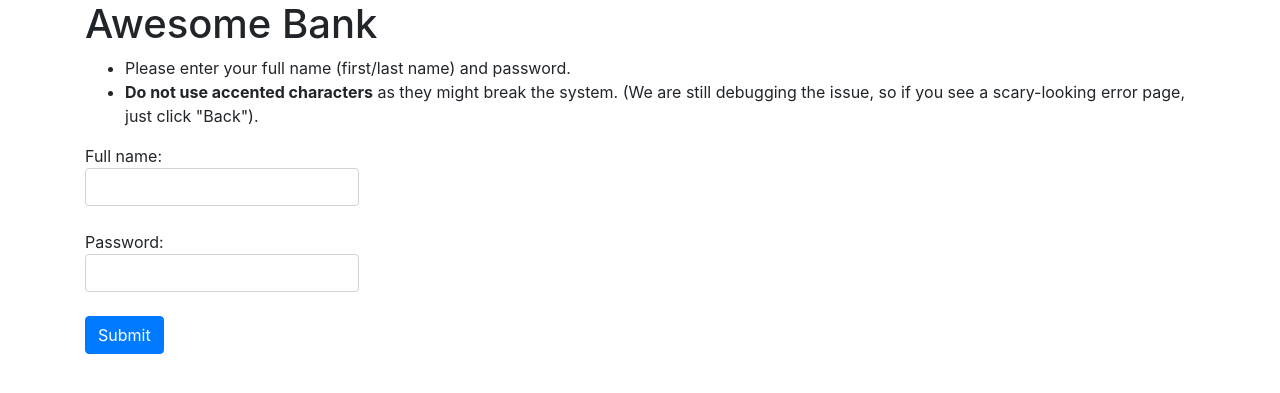
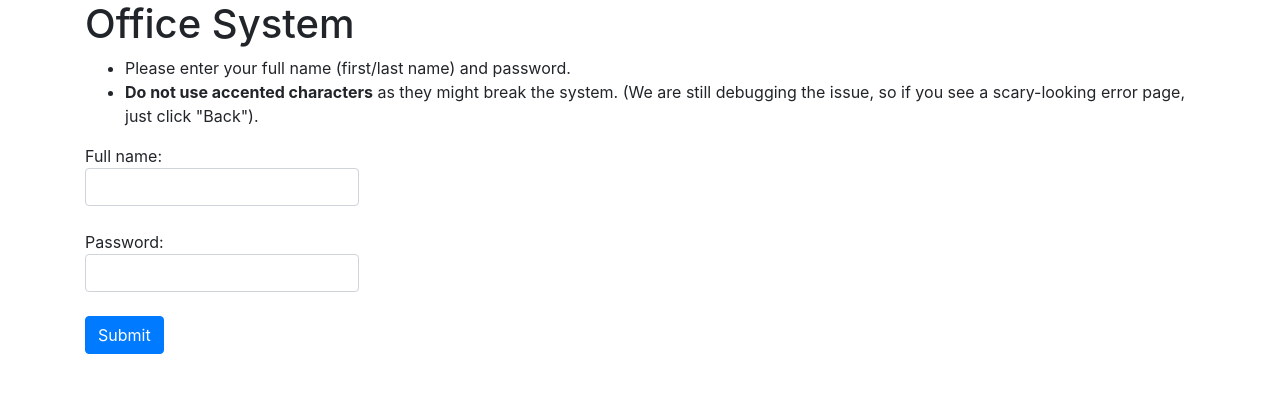
Before and after one commit to pwmarcz/ctf, a Flask app: page /name/ in a window 1280 px wide. Shown: the top 393 px of the page. Run offline with Flask 2, Linux system fonts and the light colour scheme; some libraries are stand-ins or nearby versions.

Commit message:
Change title

```diff
--- a/name/templates/login.html
+++ b/name/templates/login.html
@@ -1,5 +1,5 @@
 {% extends "base.html" %}
-{% block title %}Awesome Bank{% endblock %}
+{% block title %}Office System{% endblock %}
 {% block content %}
   {% if login_correct %}
     <div class="alert alert-primary">
```
